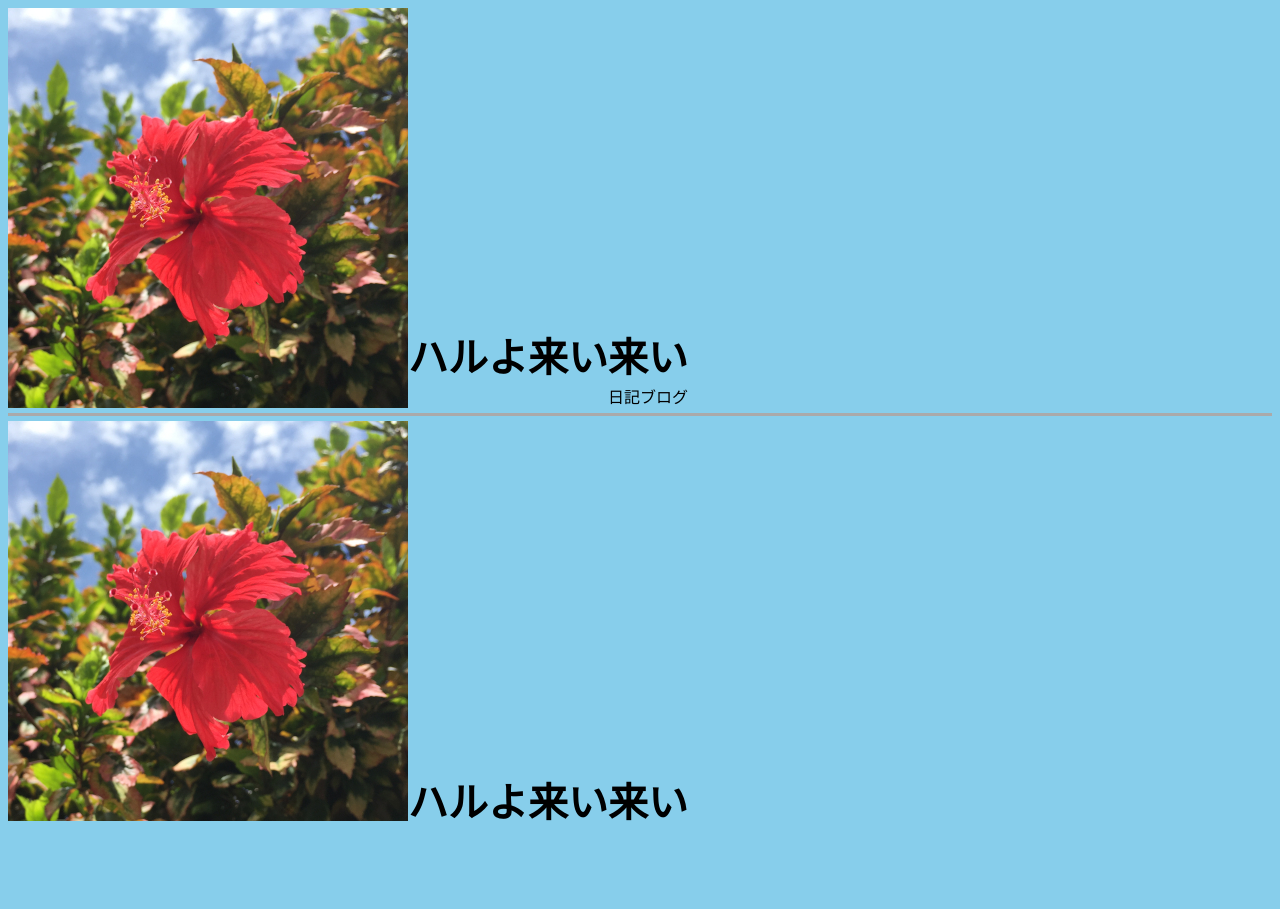
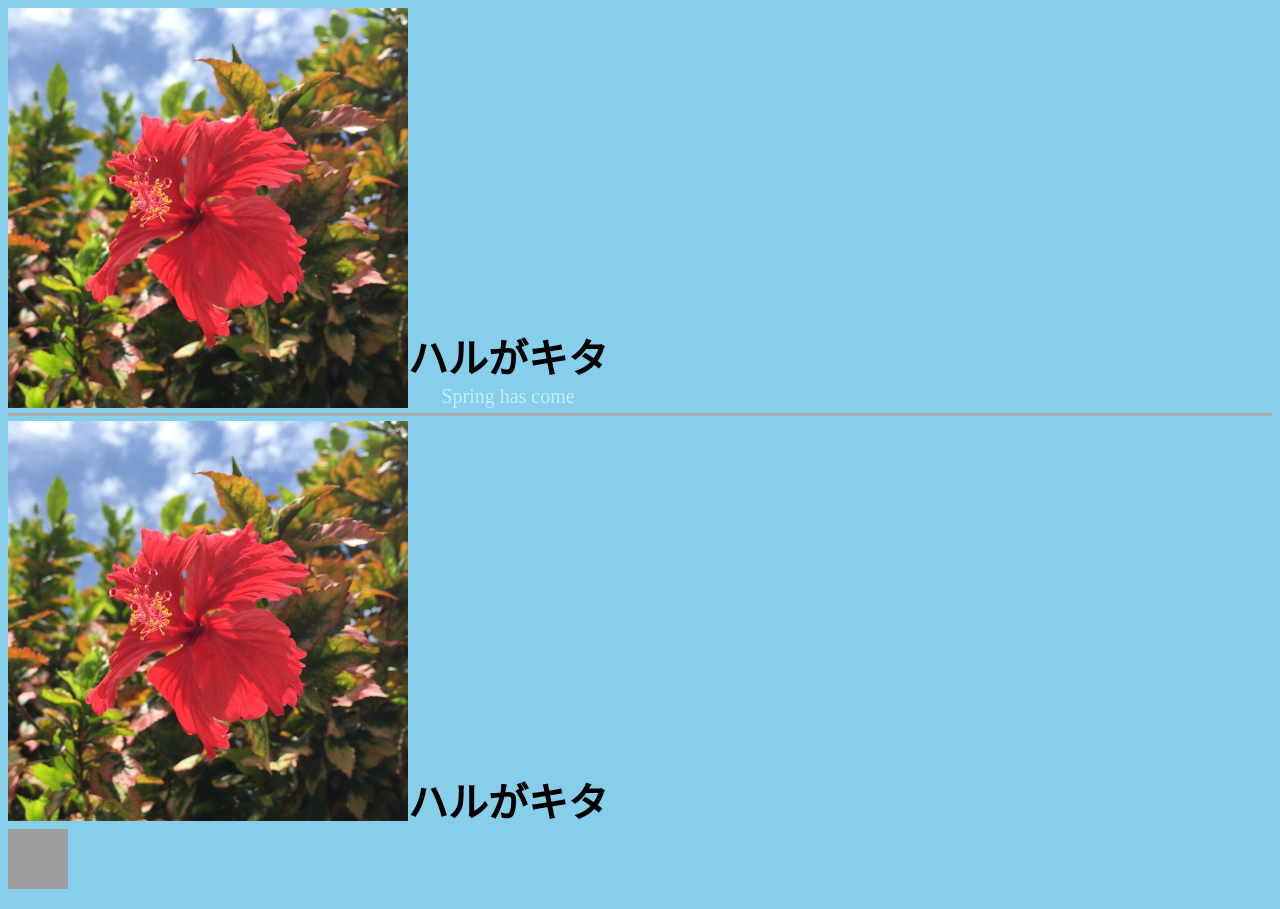
Before and after one commit to hal1127/h1-shitazoroe, a plain HTML site: page index.html in a window 1280 px wide. Before the commit the page ends 829 px from the top, so only its background shows below. Drawn offline with Linux system fonts and the light colour scheme; grey boxes are pictures that could not be loaded.

Commit message:
second commit

```diff
--- a/index.html
+++ b/index.html
@@ -12,17 +12,28 @@ Question 47の問題の部分は
     body {
       background-color: skyblue;
     }
+    #header1 img {
+      width: 400px;
+      height: 400px;
+    }
+    #header2 img {
+      width: 400px;
+      height: 400px;
+    }
     /* flexを使用して下揃え
-       拡張性が高い */
+       今っぽい方法で拡張性が高い */
     #header1 {
       display: flex;
       /* justify-content: space-between; */
     }
     #header1 .site-title {
       display: flex;
+      /* 縦に並べる */
       flex-direction: column;
-      align-items: end;
-      justify-content: end;
+      /* 要素の並び方の方向 */
+      justify-content: end; /* ここで下揃えにしている */
+      /* 要素の中身の方向 */
+      align-items: center;
     }
     #header1 h1 {
       margin: 0;
@@ -30,6 +41,8 @@ Question 47の問題の部分は
     }
     #header1 p {
       margin: 0;
+      font-size: 20px;
+      color: #C2EEFF;
     }
     /* float: left + calcでmargin-topを計算して下揃え
        実装は簡単 */
@@ -44,28 +57,31 @@ Question 47の問題の部分は
       float: left;
     }
     #header2 .site-title h1 {
-      /* 開発者ツールでheaderの縦の大きさとh1の縦の大きさを調べ、
-         calc関数でmargin-topの大きさを算出 */
-      margin-top: calc(408px - 57.6px)
+      /* 開発者ツールでheaderの縦の大きさとh1の縦の大きさを調べる。
+         margin-topをいっぱいまで大きくする。 */
+      margin-top: calc(408px - 57.6px) /* めんどくさい計算はプログラムにやってもらおう！ */
     }
   </style>
 </head>
 <body>
 <div id="header1">
-  <img src="./IMG_1825.JPG">
+  <img src="./haibisukasu.jpg">
   <div class="site-title">
-    <h1>ハルよ来い来い</h1>
-    <p>日記ブログ</p>
+    <h1>ハルがキタ</h1>
+    <p>Spring has come</p>
   </div>
 </div> <!-- header1 -->
 
 <div width="100%" style="border-bottom: solid 3px #aaa; margin: 5px 0;"></div>
 
 <div id="header2">
-  <img src="./IMG_1825.JPG">
+  <img src="./haibisukasu.jpg">
   <div class="site-title">
-    <h1>ハルよ来い来い</h1>
+    <h1>ハルがキタ</h1>
   </div>
 </div> <!-- header2 -->
+
+<!-- 下に何か要素を置くときは clear: bothを忘れずに -->
+<p style="clear: both;"><img width="60px" height="60px" src="./kita.gif"></p>
 </body>
 </html>
```
Also changed, not shown: haibisukasu.jpg (renamed from IMG_1825.JPG), 1 other file.
